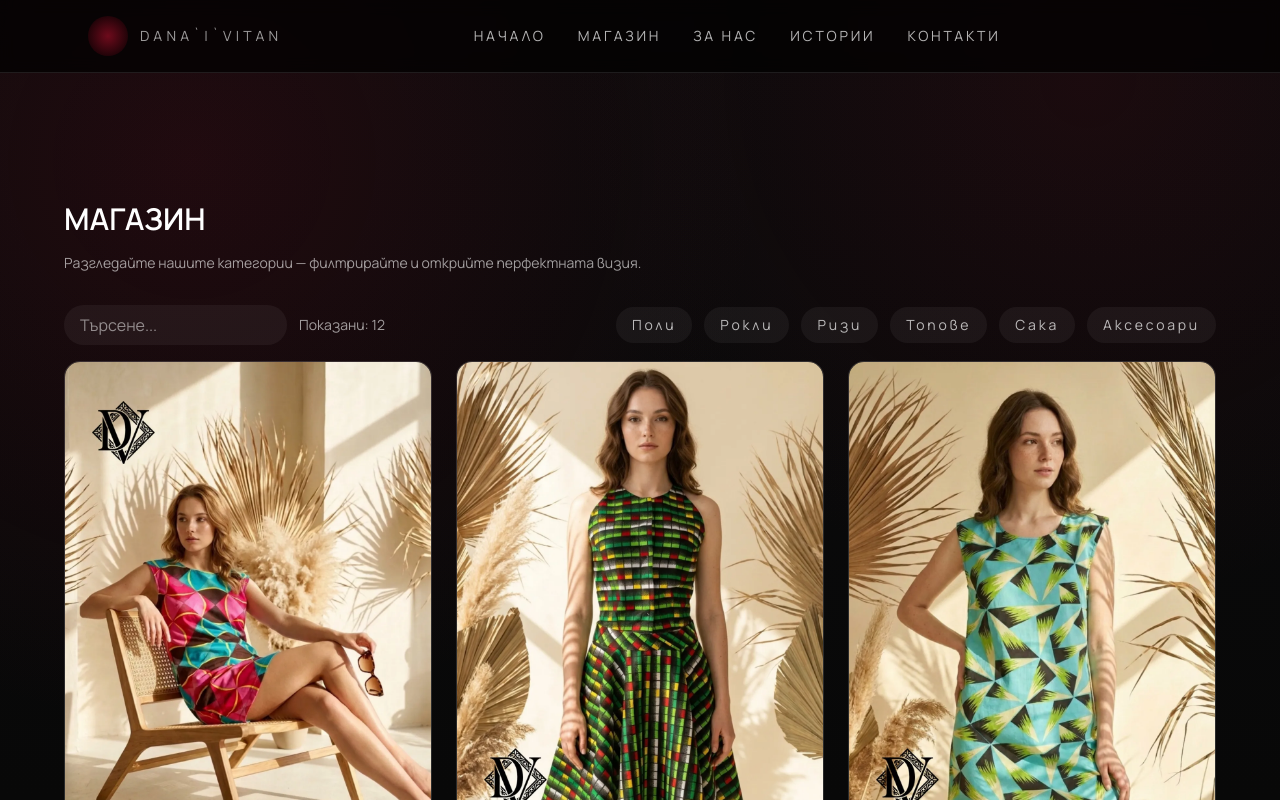
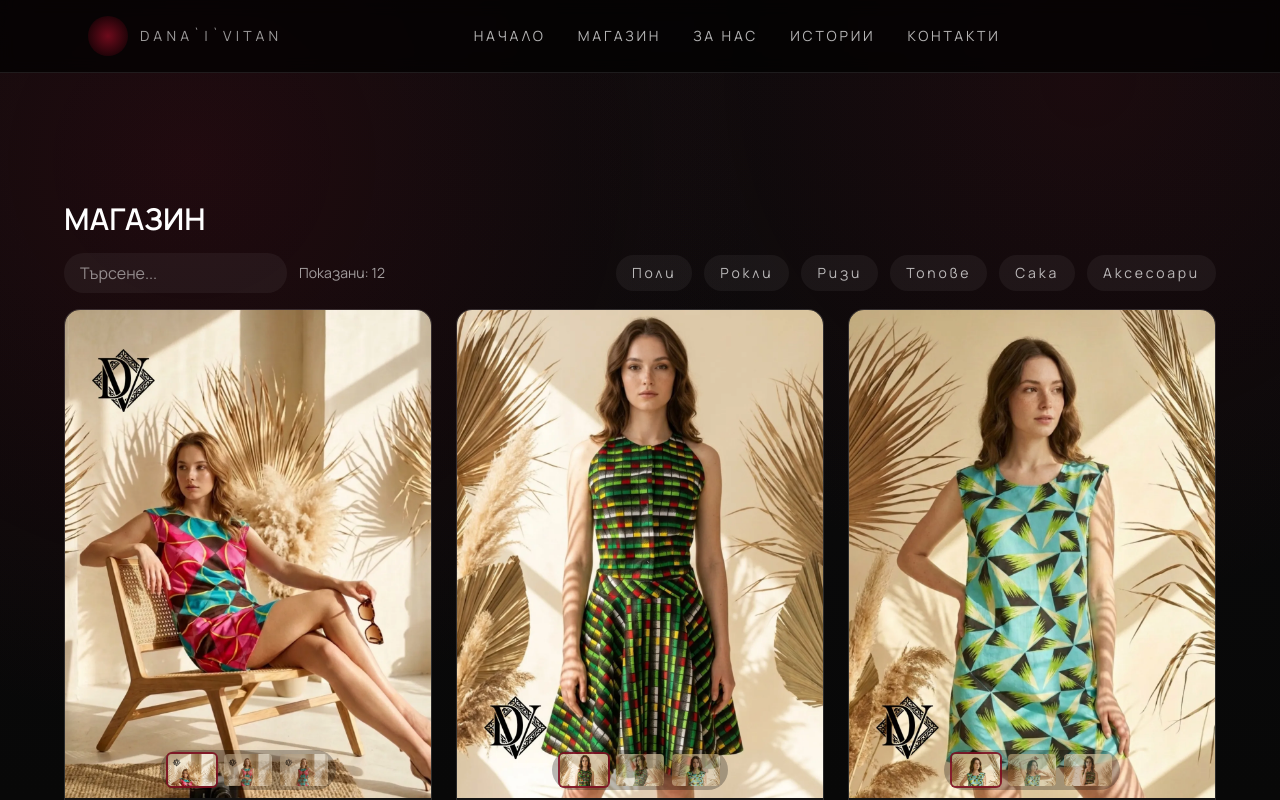
Before and after one commit to Niko5886/shopDanaVitan, a Next.js app: page /shop in a window 1280 px wide. Shown: the top 800 px of the page. Built offline with nearby package versions, Linux system fonts and the light colour scheme; a web font is replaced by a local one.

Commit message:
Shop: remove intro paragraph from shop page

```diff
--- a/app/shop/page.tsx
+++ b/app/shop/page.tsx
@@ -11,9 +11,7 @@ export default function ShopPage() {
       <main className="relative z-10 px-6 pb-20 pt-28 sm:pt-32">
         <div className="mx-auto w-full max-w-6xl">
           <h1 className="mb-4 text-3xl font-semibold text-white">МАГАЗИН</h1>
-          <p className="mb-8 max-w-2xl text-sm text-white/60">
-            Разгледайте нашите категории — филтрирайте и открийте перфектната визия.
-          </p>
+
         </div>
         <ShopClient products={products} />
       </main>
```
